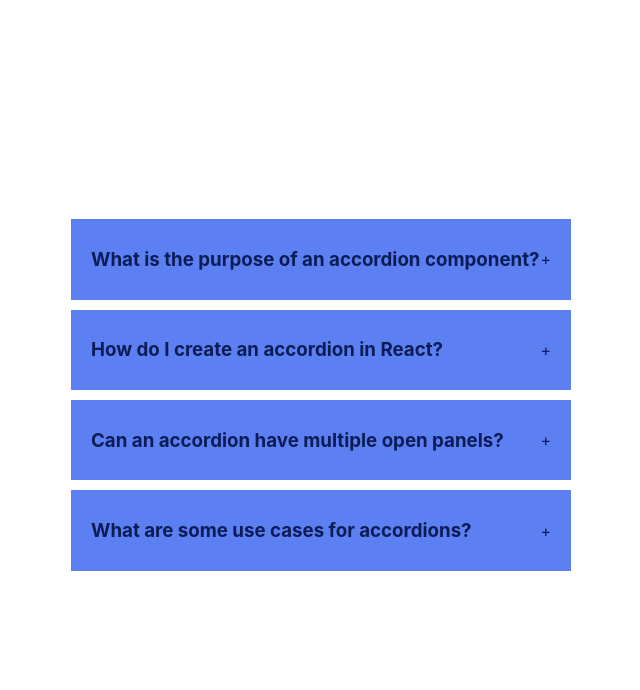
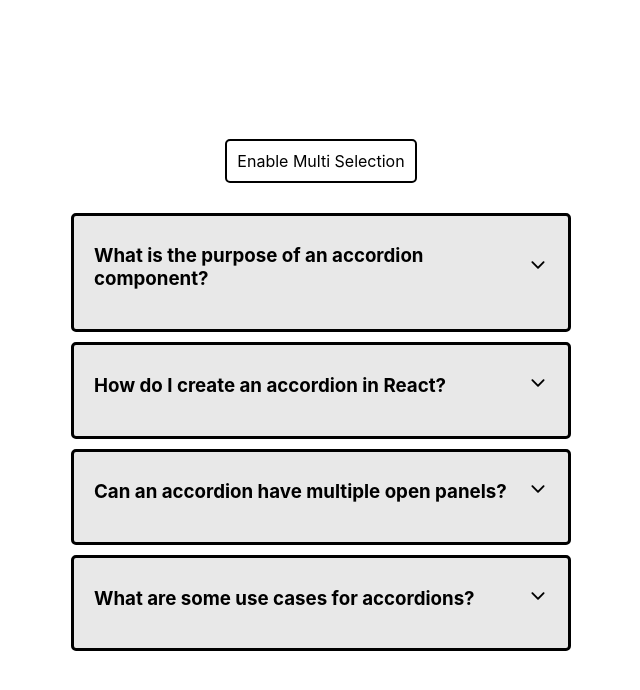
Before and after one commit to electrixky/react-small-projects, a React (Create React App) app: page / in a window 1280 px wide. Shown: the top 690 px of the page, without its empty margins (319-959 px from the left). Built offline with nearby package versions, Linux system fonts and the light colour scheme.

Commit message:
multi-selected accordion

```diff
--- a/package.json
+++ b/package.json
@@ -8,6 +8,7 @@
     "@testing-library/user-event": "^13.5.0",
     "react": "^18.3.1",
     "react-dom": "^18.3.1",
+    "react-icons": "^5.3.0",
     "react-scripts": "5.0.1",
     "web-vitals": "^2.1.4"
   },
--- a/src/components/accordion/index.jsx
+++ b/src/components/accordion/index.jsx
@@ -1,26 +1,49 @@
 import {useState} from "react";
 import data from "./data";
 import "./styles.css"
+import {IoIosArrowDown, IoIosArrowUp} from "react-icons/io";
 
 export default function Accordion() {
     const [selected, setSelected] = useState(null)
+    const [enableMulti, setEnableMulti] = useState(false)
+    const [multi, setMulti] = useState([])
 
     const handleSingleSelection = (id) => {
         setSelected(id === selected ? null : id)
     }
 
+    const handleMultiSelection = (id) => {
+        let copyMulti = [...multi]
+        const findIndexOfCurrentId = copyMulti.indexOf(id)
+        if (findIndexOfCurrentId === -1) {
+            copyMulti.push(id)
+        } else {
+            copyMulti.splice(findIndexOfCurrentId, 1)
+        }
+        setMulti(copyMulti)
+    }
+
     return <div className="wrapper">
+        <button
+            className={`btn ${enableMulti ? "disable-btn" : ""}`}
+            onClick={() => setEnableMulti(!enableMulti)}
+        >{`${enableMulti ? "Disable" : "Enable"} Multi Selection`}
+        </button>
         <div className="accordion">
             {
                 data && data.length > 0
                     ? data.map(item => {
-                        return <div className="item" onClick={() => handleSingleSelection(item.id)}>
+                        return <div className="item"
+                                    onClick={enableMulti
+                                        ? () => handleMultiSelection(item.id)
+                                        : () => handleSingleSelection(item.id)}>
                             <div className="title">
                                 <h3>{item.question}</h3>
-                                <span>+</span>
+                                <span className="toggle-btn">{selected === item.id ? <IoIosArrowUp/> :
+                                    <IoIosArrowDown/>}</span>
                             </div>
                             {
-                                selected === item.id
+                                selected === item.id || multi.indexOf(item.id) !== -1
                                     ? <div className="content">{item.answer}</div>
                                     : null
                             }
--- a/src/components/accordion/styles.css
+++ b/src/components/accordion/styles.css
@@ -4,6 +4,7 @@
     align-items: center;
     height: 100vh;
     width: 100vw;
+    flex-direction: column;
 }
 
 .accordion {
@@ -11,20 +12,42 @@
 }
 
 .item {
-    background: #5c80f1;
+    background: #e8e8e8;
     margin-bottom: 10px;
-    padding: 10px 20px;
+    padding: 10px 20px 20px;
+    border: 3px solid #000;
+    border-radius: 5px;
 }
 
 .title {
-    color: #0b1c57;
+    color: #000;
     display: flex;
     justify-content: space-between;
     align-items: center;
     cursor: pointer;
+    text-align: left;
 }
 
 .content {
+    color: #464646;
+    height: auto;
+    text-align: justify;
+}
+
+.toggle-btn {
+    font-size: 20px;
+}
+
+.btn {
+    all: unset;
+    cursor: pointer;
+    border: 2px solid #000;
+    padding: 10px;
+    border-radius: 5px;
+    margin-bottom: 30px;
+}
+
+.disable-btn {
     color: #fff;
-    height: auto;
+    background-color: #2f2f2f;
 }
```
Also changed, not shown: 1 other file (tests, documents, lock files or other folders).
